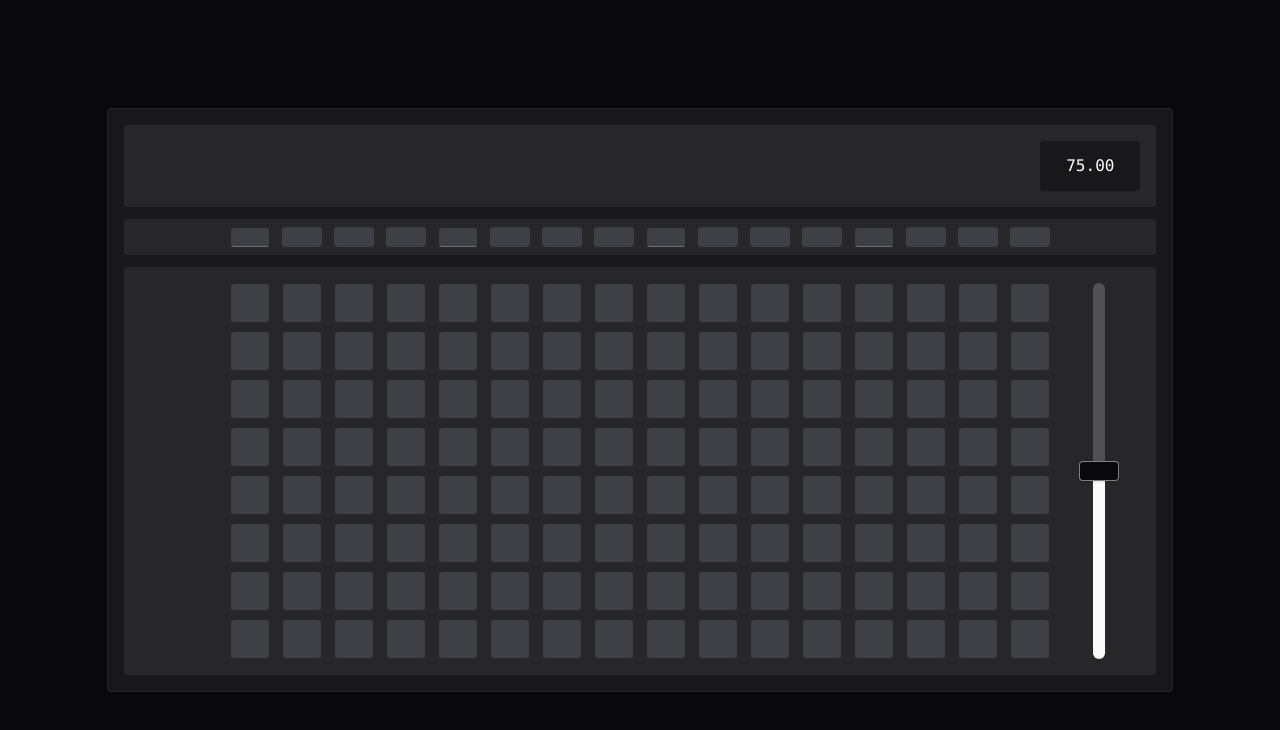
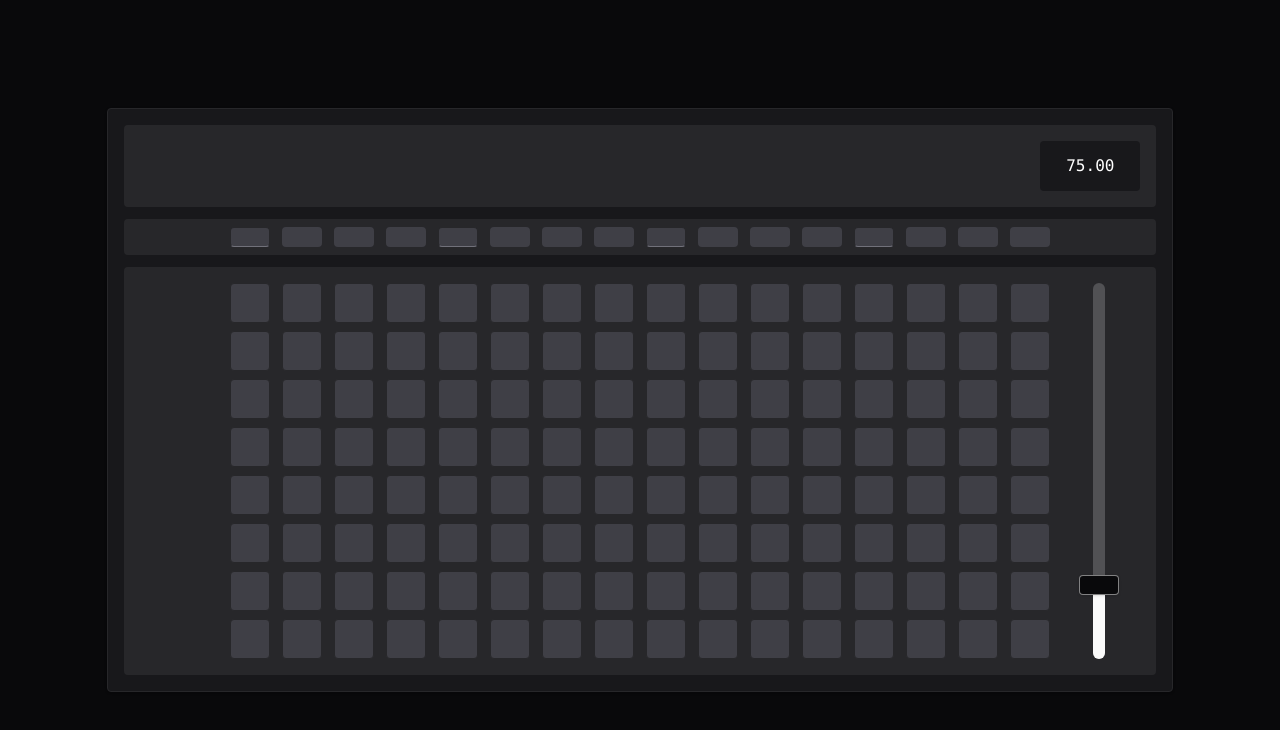
Before and after one commit to matthewalton/interactive-sequencer, a React (Vite) app: page / in a window 1280 px wide. Shown: the top 730 px of the page. Built offline with nearby package versions, Linux system fonts and the light colour scheme.

Commit message:
slider controls display

```diff
--- /dev/null
+++ b/src/components/providers/options-context.tsx
@@ -0,0 +1,36 @@
+import {
+  createContext,
+  useState,
+  useContext,
+  ReactNode,
+  useEffect,
+} from "react"
+
+interface OptionsContextProps {
+  tempo: number
+  setTempo: (value: number) => void
+}
+
+const OptionsContext = createContext<OptionsContextProps | undefined>(undefined)
+
+export function OptionsProvider({ children }: { children: ReactNode }) {
+  const [tempo, setTempo] = useState(75.0)
+
+  useEffect(() => {
+    console.log("tempo changed", tempo)
+  }, [tempo])
+
+  return (
+    <OptionsContext.Provider value={{ tempo, setTempo }}>
+      {children}
+    </OptionsContext.Provider>
+  )
+}
+
+export function useTempo() {
+  const context = useContext(OptionsContext)
+  if (!context) {
+    throw new Error("useOptions must be used within a OptionsProvider")
+  }
+  return context
+}
--- a/src/components/sequencer/options/tempo-slider-control.tsx
+++ b/src/components/sequencer/options/tempo-slider-control.tsx
@@ -1,5 +1,16 @@
+import { useTempo } from "@/components/providers/options-context"
 import { VerticalSlider } from "@/components/ui/vertical-slider"
 
 export default function TempoSliderControl() {
-  return <VerticalSlider defaultValue={[50]} max={100} step={5} />
+  const { tempo, setTempo } = useTempo()
+
+  return (
+    <VerticalSlider
+      defaultValue={[tempo]}
+      max={280}
+      min={30}
+      step={5}
+      onValueChange={(value) => setTempo(value[0])}
+    />
+  )
 }
--- a/src/components/sequencer/options/tempo-slider-display.tsx
+++ b/src/components/sequencer/options/tempo-slider-display.tsx
@@ -1,8 +1,12 @@
+import { useTempo } from "@/components/providers/options-context"
+
 export default function TempoSliderDisplay() {
+  const { tempo } = useTempo()
+
   return (
     <div className="flex items-center gap-2">
       <div className="flex h-[50px] w-[100px] items-center justify-center rounded-sm bg-zinc-900">
-        <div className="font-mono text-white">75.00</div>
+        <div className="font-mono text-white">{tempo.toFixed(2)}</div>
       </div>
     </div>
   )
--- a/src/components/sequencer/sequencer.tsx
+++ b/src/components/sequencer/sequencer.tsx
@@ -1,13 +1,16 @@
 import SequencerInterface from "./sequencer-interface"
 import SequencerControls from "./sequencer-controls"
+import { OptionsProvider } from "../providers/options-context"
 
 export default function Sequencer() {
   return (
-    <div className="h-min w-5/6 rounded-sm border bg-zinc-900 p-4 text-center shadow">
-      <div className="flex flex-col gap-3">
-        <SequencerControls />
-        <SequencerInterface />
+    <OptionsProvider>
+      <div className="h-min w-5/6 rounded-sm border bg-zinc-900 p-4 text-center shadow">
+        <div className="flex flex-col gap-3">
+          <SequencerControls />
+          <SequencerInterface />
+        </div>
       </div>
-    </div>
+    </OptionsProvider>
   )
 }
```
